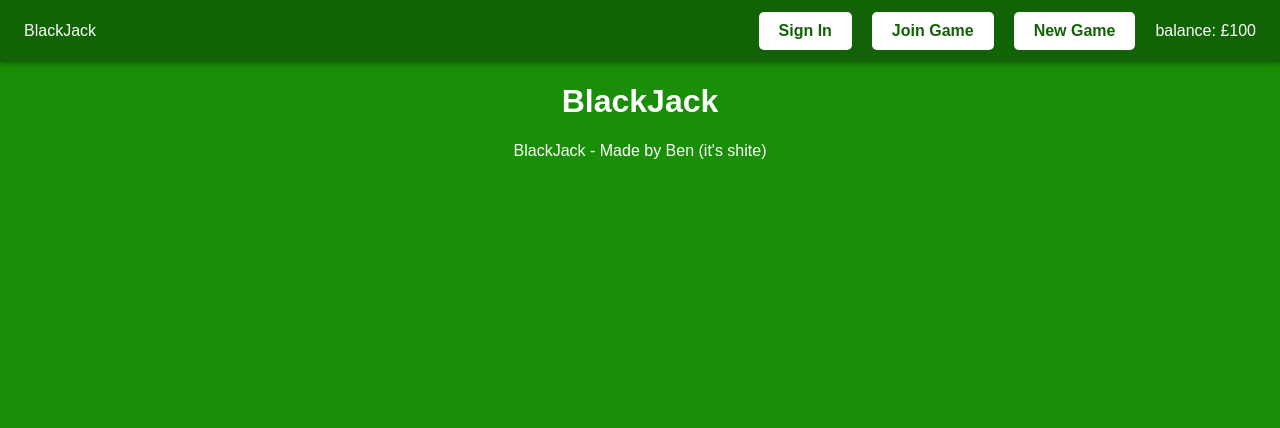
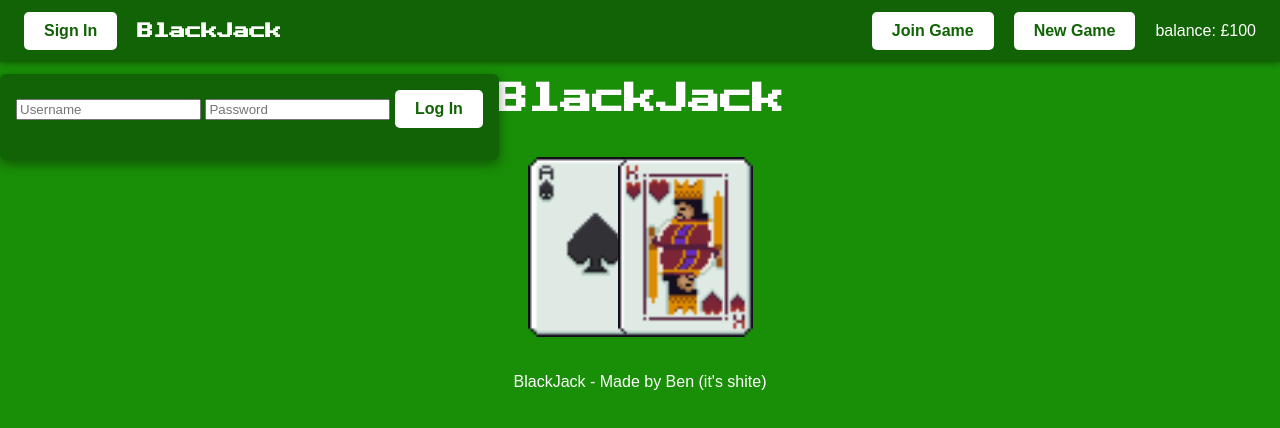
Before and after one commit to BN208/BlackJack, a website: page index.html in a window 1280 px wide. Both pictures are taken after a click on the button "Sign In". Drawn offline with Linux system fonts and the light colour scheme.

Commit message:
bunch of shite

```diff
--- a/index.html
+++ b/index.html
@@ -1,22 +1,36 @@
 <html>
     <head>
         <title>BlackJack</title>
-        <link rel="icon" href="assets/cards/IndividualCards/AS.png"/>
+        <link rel="icon" src="assets/cards/IndividualCards/AS.png"/>
+        <link rel="stylesheet" href="https://fonts.googleapis.com/css2?family=Press+Start+2P&family=Silkscreen:wght@400;700&display=swap">
+        <script src="script.js" defer></script>
         <link rel="stylesheet" href="styles.css"/>
     </head>
     <body class="body">
         <div class = "navbar">
-            <span class="navbrand">BlackJack</span>
             <div class="nav-links">
-                <button class="button" id="signin">Sign In</button>
+                <div class="dropdown">
+                    <button class="button" id="signin">Sign In</button>
+                    <div class="dropdown-menu" id="signin-dropdown">
+                        <form id="login-form">
+                            <input type="text" id="username" placeholder="Username" required />
+                            <input type="password" id="password" placeholder="Password" required />
+                            <button type="submit" class="button">Log In</button>
+                        </form>
+                    </div>
+                </div>
+                <span class="nav-brand">BlackJack</span>
+            </div>
+            <div class="nav-links">
                 <button class="button" id="join">Join Game</button>
                 <button class="button" id="new">New Game</button>
                 <span id="balance">balance: £100</span>
             </div>
         </div>
         <h1 class="title">BlackJack</h1>
-        <div id="mainimages">
-
+        <div id="mainimagediv">
+            <img class="mainimage" src="assets/cards/IndividualCards/AS.png"/>
+            <img class="mainimage" src="assets/cards/IndividualCards/KH.png"/>
         </div>
         <p id="tagline">
             BlackJack - Made by Ben (it's shite)
--- /dev/null
+++ b/script.js
@@ -0,0 +1,15 @@
+const signInBtn = document.getElementById('signin');
+const dropdown = document.getElementById('signin-dropdown');
+
+// Toggle dropdown when clicking the Sign In button
+signInBtn.addEventListener('click', (e) => {
+    e.stopPropagation();
+    dropdown.classList.toggle('show');
+});
+
+// Close dropdown if user clicks anywhere outside of it
+window.addEventListener('click', (e) => {
+    if (!dropdown.contains(e.target)) {
+        dropdown.classList.remove('show');
+    }
+});
--- a/styles.css
+++ b/styles.css
@@ -18,8 +18,11 @@
 }
 
 .nav-brand {
-    font-size: 1.25rem;
+    font-size: 1rem;
     font-weight: bold;
+    margin: 0%;
+    padding: 0%;
+    font-family: 'Press Start 2P', monospace;
 }
 
 .nav-links {
@@ -29,6 +32,7 @@
 }
 
 .title {
+    font-family: 'Press Start 2P', monospace;
     background: #198e07;
     text-align: center;
     color: #FFFFFF;
@@ -50,3 +54,34 @@
 #tagline {
     text-align: center;
 }
+#mainimagediv {
+    display: flex;
+    justify-content: center;
+    align-items: center;
+    padding: 20px 0;
+}
+
+.mainimage {
+    height: 180px;
+    width: auto;
+}
+
+.mainimage:not(:first-child) {
+    margin-left: -45px;
+}
+.dropdown-menu {
+    display: none; /* This hides it by default */
+    position: absolute;
+    top: calc(100% + 12px);
+    left: 0;
+    background-color: #116305;
+    padding: 16px;
+    border-radius: 6px;
+    box-shadow: 0 4px 12px rgba(0, 0, 0, 0.4);
+    z-index: 1001;
+    min-width: 220px;
+}
+
+.dropdown-menu.show {
+    display: block; /* This reveals it when clicked */
+}
```
